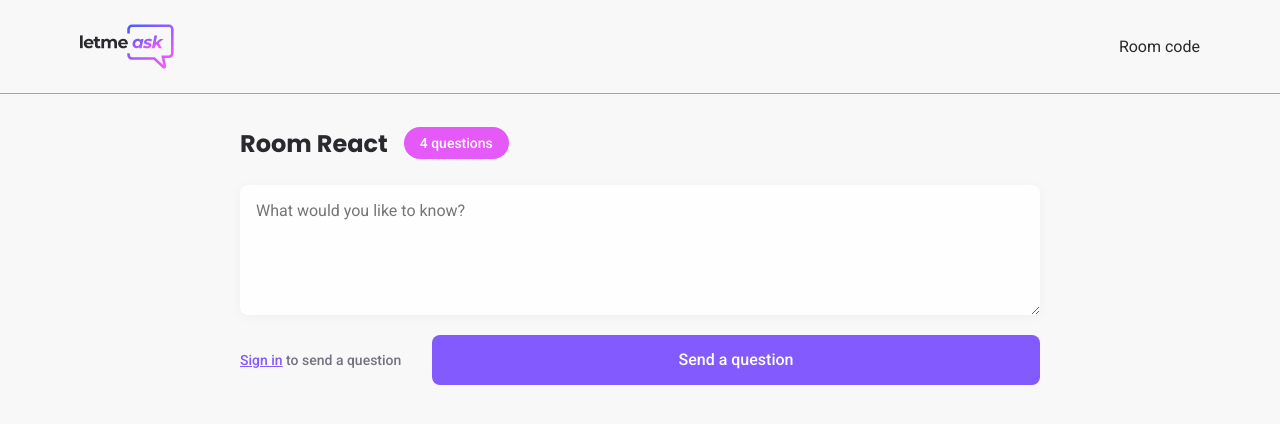
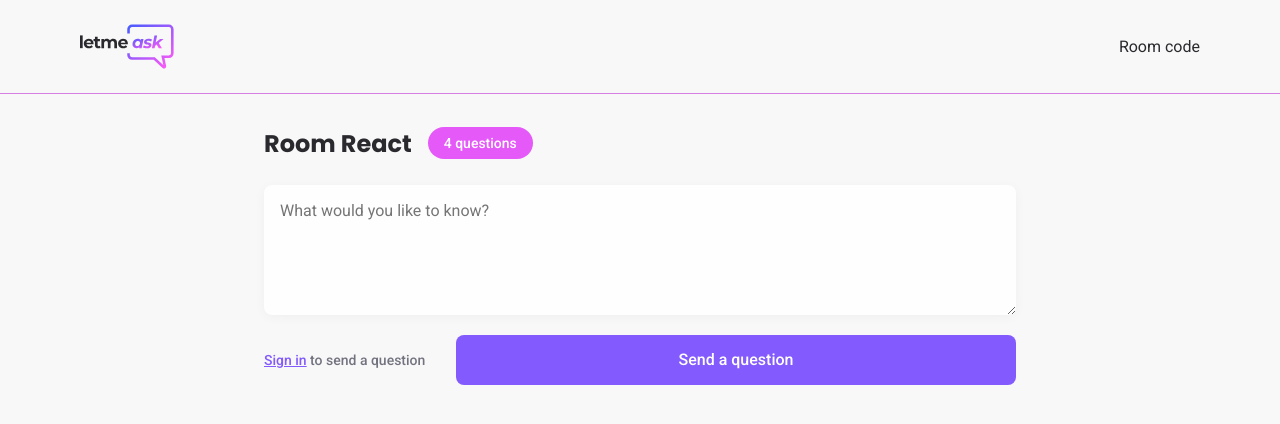
Before and after one commit to wilsonfsouza/askroom, a React (Create React App) app: page /rooms/1 in a window 1280 px wide. Shown: the top 424 px of the page. Built offline with nearby package versions, Linux system fonts and the light colour scheme; no server answers.

Commit message:
feat: added padding to main container to not let the content touch the extremeties of the browser on smaller screens.

```diff
--- a/src/styles/pages/room.module.scss
+++ b/src/styles/pages/room.module.scss
@@ -1,6 +1,7 @@
 .content {
     max-width: 50rem;
     margin: 0 auto;
+    padding: 0 1.5rem;
 }
 
 .roomTitle {
```
